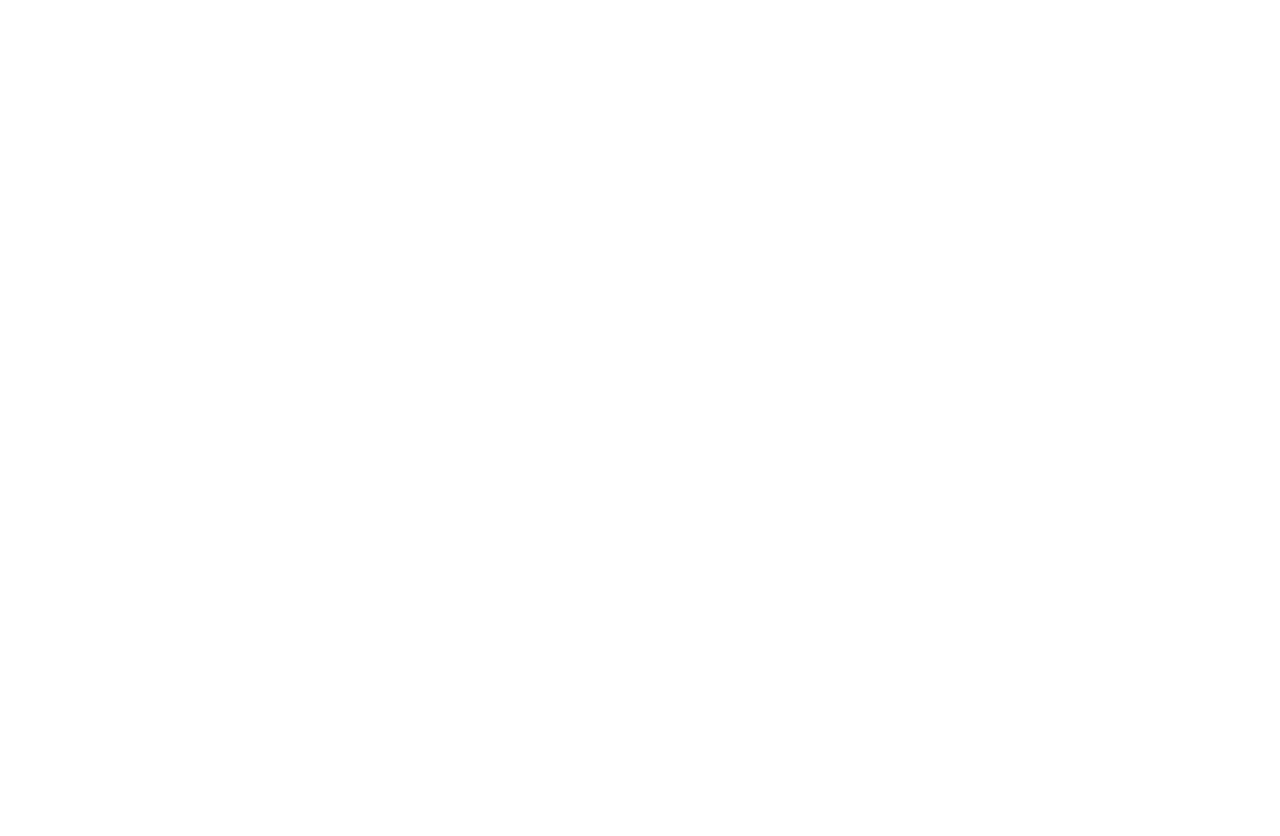
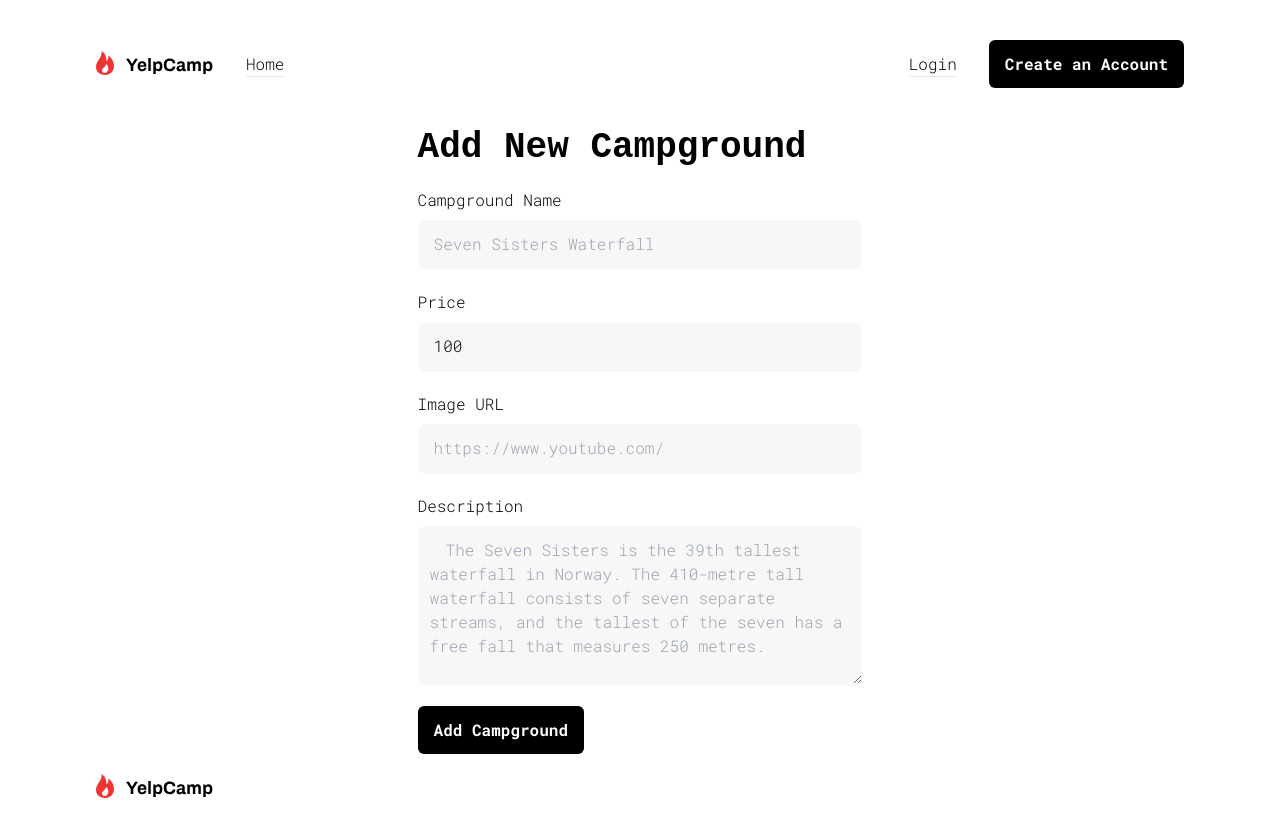
Before and after one commit to Mateusz-Zygadlo/yelp-camp, a React (Create React App) app: page /addCampground in a window 1280 px wide. Before the commit this address had no page. Shown: the top 836 px of the page. Before the commit the page ends 800 px from the top, so only its background shows below. Built offline with nearby package versions, Linux system fonts and the light colour scheme; a web font is replaced by a local one.

Commit message:
create AddComment page and useForm hook

```diff
--- a/src/App.tsx
+++ b/src/App.tsx
@@ -9,10 +9,15 @@
   Welcome,
   Home,
   Detail,
+  AddCampground,
+  AddComment
 } from './pages'
 import {
   Navbar,
 } from './components'
+import {
+  Images
+} from './assets'
 
 export const App: React.FC = () => {
   return(
@@ -22,6 +27,8 @@
         <Route element={<MainLayout />}>
           <Route path='/' element={<Home />} />
           <Route path='/detail' element={<Detail />} />
+          <Route path='/addCampground' element={<AddCampground />} />
+          <Route path='/addComment' element={<AddComment />} />
         </Route>
       </Routes>
     </BrowserRouter>
@@ -34,6 +41,12 @@
       <Navbar isLogged={false} />
 
       <Outlet />
+
+      <img
+        src={Images.Logo}
+        alt="logo"
+        className="my-5"
+      />
     </div>
   )
 }
--- a/src/hooks/index.ts
+++ b/src/hooks/index.ts
@@ -1,2 +1,3 @@
 export { useWindowSize } from './useWindowSize'
 export { useMeasure } from './useMeasure'
+export { useForm } from './useForm'
--- /dev/null
+++ b/src/hooks/useForm.tsx
@@ -0,0 +1,15 @@
+import React, { useState } from 'react';
+
+export const useForm = (initialValue: any) => {
+  const [values, setValues] = useState(initialValue)
+
+  return{
+    values,
+    handleChange(e: React.ChangeEvent<HTMLInputElement | HTMLTextAreaElement>){
+      setValues({
+        ...values,
+        [e.target.name]: e.target.value
+      })
+    }
+  }
+}
--- a/src/index.css
+++ b/src/index.css
@@ -17,6 +17,12 @@
       font-family: monospace;
       font-weight: 700;
     }
+  }
+}
+
+@layer components {
+  .inputStyle{
+    @apply w-full bg-input py-3 indent-4 rounded-lg border-b-2 border-transparent focus:outline-none focus:border-red-300 transition-colors duration-500;
   }
 }
 
--- /dev/null
+++ b/src/pages/AddCampground.tsx
@@ -0,0 +1,96 @@
+import React from 'react'
+import { useForm } from '../hooks'
+
+export const AddCampground: React.FC = () => {
+  const { values, handleChange } = useForm({
+    name: '',
+    price: 100,
+    image: '',
+    description: ''
+  })
+  const onSubmit = (e: React.ChangeEvent<HTMLFormElement>) => {
+    e.preventDefault()
+
+    console.log(values)
+  }
+
+  return(
+    <div className="mt-10 w-full flex flex-col items-center">
+      <div>
+        <h1 className="text-4xl pr-14">Add New Campground</h1>
+        <form onSubmit={onSubmit}>
+          <div className="flex flex-col">
+            <label
+              htmlFor="name"
+              className="mt-5 mb-2"
+            >Campground Name</label>
+            <input
+              id="name"
+              type="text"
+              name="name"
+              placeholder="Seven Sisters Waterfall"
+              className="inputStyle"
+              value={values.name}
+              onChange={handleChange}
+              required
+            />
+          </div>
+          <div className="flex flex-col">
+            <label
+              htmlFor="price"
+              className="mt-5 mb-2"
+            >Price</label>
+            <input
+              id="price"
+              type="number"
+              name="price"
+              placeholder="$149"
+              className="inputStyle"
+              value={values.price}
+              onChange={handleChange}
+              required
+            />
+          </div>
+          <div className="flex flex-col">
+            <label
+              htmlFor="image"
+              className="mt-5 mb-2"
+            >Image URL</label>
+            <input
+              id="image"
+              type="text"
+              name="image"
+              placeholder="https://www.youtube.com/"
+              className="inputStyle"
+              value={values.image}
+              onChange={handleChange}
+              required
+            />
+          </div>
+          <div className="flex flex-col">
+            <label
+              htmlFor="description"
+              className="mt-5 mb-2"
+            >Description</label>
+            <textarea
+              id="description"
+              name="description"
+              placeholder="The Seven Sisters is the 39th tallest waterfall in Norway. The 410-metre tall waterfall consists of seven separate streams, and the tallest of the seven has a free fall that measures 250 metres."
+              className="inputStyle h-40 px-3"
+              value={values.description}
+              onChange={handleChange}
+              required
+            />
+          </div>
+          <div className="mt-5">
+            <input
+              className="bg-black text-white rounded-md font-bold px-4 py-3"
+              value="Add Campground"
+              type="submit"
+            />
+          </div>
+        </form>
+      </div>
+    </div>
+  )
+}
--- /dev/null
+++ b/src/pages/AddComment.tsx
@@ -0,0 +1,43 @@
+import React from 'react'
+import { useForm } from '../hooks'
+
+export const AddComment: React.FC = () => {
+  const { values, handleChange } = useForm({ comment: '' })
+  const onSubmit = (e: React.ChangeEvent<HTMLFormElement>) => {
+    e.preventDefault()
+
+    console.log(values)
+  }
+
+  return(
+    <div className="mt-10 w-full flex flex-col items-center">
+      <div>
+        <h1 className="text-4xl pr-14">Add New Comment</h1>
+        <form onSubmit={onSubmit}>
+          <div className="flex flex-col">
+            <label
+              htmlFor="comment"
+              className="mt-5 mb-2"
+            >Description</label>
+            <textarea
+              id="comment"
+              name="comment"
+              placeholder="This was probably the best camp i've visited this part year, definitely recommend visiting ant time soon."
+              className="inputStyle h-40 px-3"
+              value={values.comment}
+              onChange={handleChange}
+              required
+            />
+          </div>
+          <div className="mt-5">
+            <input
+              className="bg-black text-white rounded-md font-bold px-4 py-3"
+              value="Post Comment"
+              type="submit"
+            />
+          </div>
+        </form>
+      </div>
+    </div>
+  )
+}
--- a/src/pages/Detail.tsx
+++ b/src/pages/Detail.tsx
@@ -7,8 +7,7 @@
 
 export const Detail: React.FC = () => {
   return(
-    <>
-      <div className="flex flex-col-reverse lg:flex-row mt-5 w-full">
+    <div className="flex flex-col-reverse lg:flex-row my-5 pb-5 w-full">
       <img
         src={Images.Map}
         alt="map"
@@ -38,11 +37,5 @@
         </div>
       </div>
     </div>
-      <img
-        src={Images.Logo}
-        alt="logo"
-        className="mt-10"
-      />
-    </>
   )
 }
--- a/src/pages/Home.tsx
+++ b/src/pages/Home.tsx
@@ -44,11 +44,6 @@
           />
         ))}
       </div>
-      <img
-        src={Images.Logo}
-        alt="logo"
-        className="my-5"
-      />
     </>
   )
 }
--- a/src/pages/index.ts
+++ b/src/pages/index.ts
@@ -1,3 +1,5 @@
 export { Welcome } from './Welcome'
 export { Home } from './Home'
 export { Detail } from './Detail'
+export { AddCampground } from './AddCampground'
+export { AddComment } from './AddComment'
--- a/tailwind.config.js
+++ b/tailwind.config.js
@@ -6,6 +6,7 @@
     extend: {
       colors: {
         'main': '#F9F6F1',
+        'input': '#F7F7F7',
       }
     },
   },
```
Lines whose indentation alone changed are shown as unchanged.
